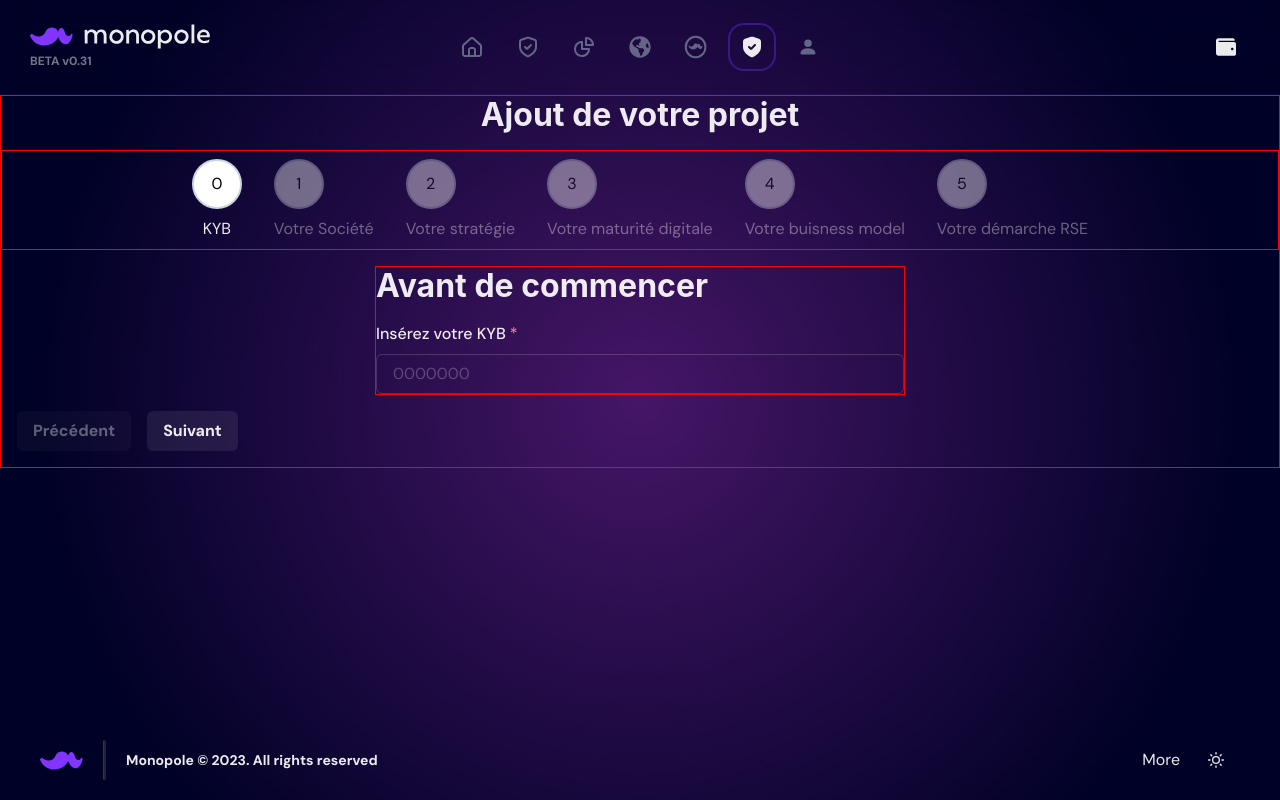
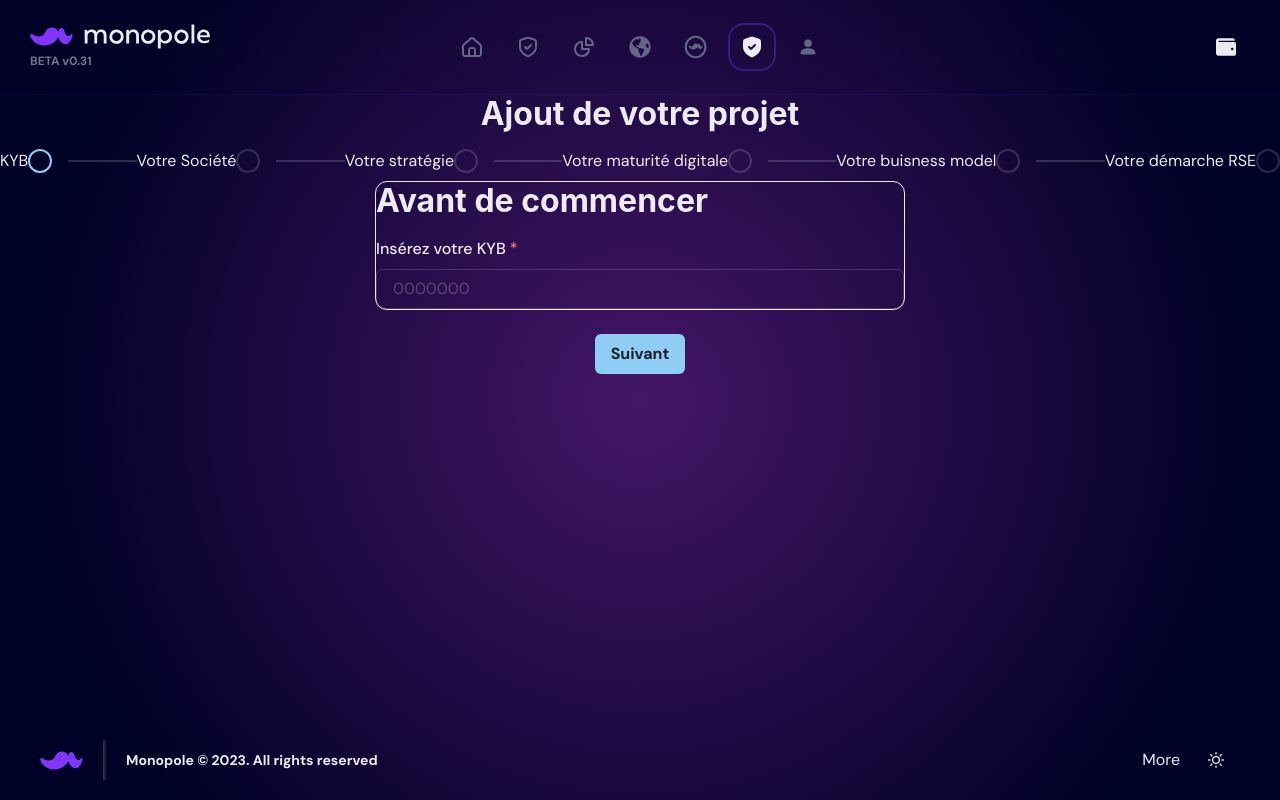
Before and after one commit to Monopole-network/hackathon-2, a Next.js app: page /authentification in a window 1280 px wide. Built offline with nearby package versions, Linux system fonts and the light colour scheme.

Commit message:
change tab by stepper

```diff
--- a/components/Authentification/Form/BusinessForm.tsx
+++ b/components/Authentification/Form/BusinessForm.tsx
@@ -1,4 +1,4 @@
-import { Box, Checkbox, CheckboxGroup, Flex, Heading, Radio, RadioGroup, Select, Text } from "@chakra-ui/react";
+import { Box, Checkbox, CheckboxGroup, Flex, Heading, Radio, RadioGroup, Select, Text, Wrap, WrapItem } from "@chakra-ui/react";
 import type { NextPage } from "next";
 import { FormControl, FormLabel, Input, Stack, HStack, VStack, Button, Textarea } from "@chakra-ui/react";
 import { useState } from "react";
@@ -27,7 +27,7 @@ const BusinessForm: React.FC = () => {
             <Text>Sur la totalité de vos revenus, quelle est la part de crypto monnaie ? </Text>
             <Stack spacing="0.5rem" maxW="100%" direction={["column", "row"]}>
               {percentCryptos.map((percentCrypto, index) => (
-                <Box key={index} maxW="100%" border="1px" padding="0.5rem" borderRadius={8} borderColor="red">
+                <Box key={index} maxW="100%" border="1px" padding="0.5rem" borderRadius={8} >
                   <Checkbox value={percentCrypto}>{percentCrypto}</Checkbox>
                 </Box>
               ))}
@@ -35,13 +35,13 @@ const BusinessForm: React.FC = () => {
           </CheckboxGroup>
           <CheckboxGroup colorScheme="green">
             <Text>Avez-vous générez du chiffre d’affaire sur l’année N-2</Text>
-            <Stack spacing="0.5rem" maxW="100%" direction={["column", "row"]}>
+            <Wrap spacing="0.5rem" maxW="100%" direction={["column", "row"]}>
               {revenus.map((revenu, index) => (
-                <Box key={index} maxW="100%" border="1px" padding="0.5rem" borderRadius={8} borderColor="red">
+                <WrapItem key={index} maxW="100%" border="1px" padding="0.5rem" borderRadius={8} >
                   <Checkbox value={revenu}>{revenu}</Checkbox>
-                </Box>
+                </WrapItem>
               ))}
-            </Stack>
+            </Wrap>
           </CheckboxGroup>
         </VStack>
       </Box>
--- a/components/Authentification/Form/StrategyForm.tsx
+++ b/components/Authentification/Form/StrategyForm.tsx
@@ -19,7 +19,7 @@ const StrategyForm: React.FC = () => {
             <Text>Type de clients</Text>
             <Stack spacing="0.5rem" maxW="100%" direction={["column", "row"]}>
               {clientsTypes.map((client, index) => (
-                <Box key={index} maxW="100%" border="1px" padding="0.5rem" borderRadius={8} borderColor="red">
+                <Box key={index} maxW="100%" border="1px" padding="0.5rem" borderRadius={8} >
                   <Checkbox value={client}>{client}</Checkbox>
                 </Box>
               ))}
@@ -41,7 +41,7 @@ const StrategyForm: React.FC = () => {
             <Text>Besoin d’une réorientation stratégique ?</Text>
             <Stack spacing="0.5rem" maxW="100%" direction={["column", "row"]}>
               {reorientation_stratégies.map((reorientation_stratégie, index) => (
-                <Box key={index} maxW="100%" border="1px" padding="0.5rem" borderRadius={8} borderColor="red">
+                <Box key={index} maxW="100%" border="1px" padding="0.5rem" borderRadius={8} >
                   <Checkbox  value={reorientation_stratégie}>{reorientation_stratégie}</Checkbox>
                 </Box>
               ))}
--- a/components/Authentification/Form/SujetForm.tsx
+++ b/components/Authentification/Form/SujetForm.tsx
@@ -1,4 +1,4 @@
-import { Box, Checkbox, CheckboxGroup, Flex, Heading, Select, Text } from "@chakra-ui/react";
+import { Box, Checkbox, CheckboxGroup, Flex, Heading, Select, Text, Wrap, WrapItem } from "@chakra-ui/react";
 import type { NextPage } from "next";
 import { FormControl, FormLabel, Input, Stack, HStack, VStack, Button, Textarea } from "@chakra-ui/react";
 import { useState } from "react";
@@ -14,13 +14,13 @@ const SujetForm: React.FC = () => {
         </Heading>
         <VStack>
           <CheckboxGroup colorScheme="green">
-            <Stack spacing={[1, 5]} direction={["column", "row"]}>
+            <Wrap spacing="0.5rem" >
               {sujets.map((sujet, index) => (
-                <Box key={index} w="100%" border="1px" padding="0.5rem" borderRadius={8} borderColor="red">
+                <WrapItem key={index} maxW="100%" border="1px" padding="0.5rem"borderRadius={8} >
                   <Checkbox value={sujet}>{sujet}</Checkbox>
-                </Box>
+                </WrapItem>
               ))}
-            </Stack>
+            </Wrap>
           </CheckboxGroup>
         </VStack>
       </Box>
--- a/components/Authentification/StepperAuth.tsx
+++ b/components/Authentification/StepperAuth.tsx
@@ -5,6 +5,14 @@ import {
   Flex,
   Heading,
   HStack,
+  Progress,
+  Stack,
+  Step,
+  StepIcon,
+  StepIndicator,
+  Stepper,
+  StepSeparator,
+  StepStatus,
   Tab,
   TabList,
   TabPanel,
@@ -12,7 +20,7 @@ import {
   Tabs,
   Text,
 } from "@chakra-ui/react";
-import { useState } from "react";
+import { SetStateAction, useState } from "react";
 import SocietyForm from "./Form/SocietyForm";
 import KYBForm from "./Form/KYBForm";
 import StrategyForm from "./Form/StrategyForm";
@@ -21,84 +29,88 @@ import BusinessForm from "./Form/BusinessForm";
 import RSEForm from "./Form/RSEForm";
 
 const steps = [
-  { title: "KYB", content: "Contenu de la première étape" },
-  { title: "Votre Société", content: "Contenu de la première étape" },
-  { title: "Votre stratégie", content: "Contenu de la deuxième étape" },
-  { title: "Votre maturité digitale", content: "Contenu de la troisième étape" },
-  { title: "Votre buisness model", content: "Contenu de la quatrième étape" },
-  { title: "Votre démarche RSE", content: "Contenu de la cinquième étape" },
+  "KYB",
+  "Votre Société",
+  "Votre stratégie",
+  "Votre maturité digitale",
+  "Votre buisness model",
+  "Votre démarche RSE",
 ];
 
 const StepperWithProgressBar: React.FC = () => {
-  const [currentStep, setCurrentStep] = useState(0);
+  const [activeStep, setActiveStep] = useState(0);
 
-  const nextStep = () => {
-    if (currentStep < steps.length - 1) {
-      setCurrentStep(currentStep + 1);
-    }
+  const handleStepClick = (stepIndex: SetStateAction<number>) => {
+    setActiveStep(stepIndex);
   };
 
-  const prevStep = () => {
-    if (currentStep > 0) {
-      setCurrentStep(currentStep - 1);
-    }
+  const handleNextStep = () => {
+    setActiveStep((prevStep) => prevStep + 1);
   };
+
+  const handlePrevStep = () => {
+    setActiveStep((prevStep) => prevStep - 1);
+  };
+
+  const isLastStep = activeStep === steps.length - 1;
+  const isFirstStep = activeStep === 0;
+
+  const activeStepText = steps[activeStep];
+
+  // Composants à afficher en fonction de l'étape active
+  const stepComponents = [
+    // eslint-disable-next-line react/jsx-key
+    <KYBForm />,
+    // eslint-disable-next-line react/jsx-key
+    <SocietyForm />,
+    // eslint-disable-next-line react/jsx-key
+    <StrategyForm />,
+    // eslint-disable-next-line react/jsx-key
+    <Maturity />,
+    // eslint-disable-next-line react/jsx-key
+    <BusinessForm />,
+    // eslint-disable-next-line react/jsx-key
+    <RSEForm />,
+  ];
 
   return (
     <>
       <Box>
         <Box position="relative">
-          <Box border="1px" borderColor="red">
-            <Heading as="h1" mb={4} textAlign='center' fontSize={32}>
+          <Box>
+            <Heading as="h1" mb={4} textAlign="center" fontSize={32}>
               Ajout de votre projet
             </Heading>
-            <Tabs variant="unstyled" index={currentStep}>
-              <TabList border="1px" borderColor="red" display="flex" alignItems="center" justifyContent="center">
+            <Stack>
+              <Stepper size="sm" index={activeStep} gap="0">
                 {steps.map((step, index) => (
-                  <Tab key={index} isDisabled={index > currentStep} >
-                    <Box key={index} textAlign="center">
-                      <Circle
-                        size="50px"
-                        borderWidth={2}
-                        borderColor={index < currentStep ? "green.500" : "gray.300"}
-                        bg={index < currentStep ? "green.500" : "white"}
-                        color={index < currentStep ? "white" : "black"}
-                        cursor="pointer"
-                        onClick={() => setCurrentStep(index)}
-                      >
-                        {index}
-                      </Circle>
-                      <Text mt={2}>{step.title}</Text>
-                    </Box>
-                  </Tab>
+                  <>
+                    <Text textAlign="center">{step}</Text>
+                    <Step key={index}  onClick={() => handleStepClick(index)}>
+                      <StepIndicator>
+                        <StepStatus complete={<StepIcon />} />
+                      </StepIndicator>
+                      {index < steps.length - 1 && <StepSeparator />}
+                    </Step>
+                  </>
                 ))}
-              </TabList>
-              <TabPanels>
-                {steps.map((step, index) => (
-                  <TabPanel key={index}>
-                    <>
-                      <Box border="1px" borderColor="red" maxW="530px" mx="auto" my="auto">
-                        {index === 0 && <KYBForm />}
-                        {index === 1 && <SocietyForm />}
-                        {index === 2 && <StrategyForm />}
-                        {index === 3 && <Maturity />}
-                        {index === 4 && <BusinessForm/>}
-                        {index === 5 && <RSEForm/>}
-                      </Box>
-                    </>
-
-                    <HStack mt={4}>
-                      <Button onClick={prevStep} mr={2} isDisabled={currentStep === 0}>
-                        Précédent
-                      </Button>
-                      <Button onClick={nextStep} isDisabled={currentStep === steps.length - 1}>
-                        Suivant
-                      </Button>
-                    </HStack>
-                  </TabPanel>
-                ))}
-              </TabPanels>
-            </Tabs>
+              </Stepper>
+              <Box border="1px" borderRadius="12px" w="530px" mx="auto" my="auto">
+                {stepComponents[activeStep]}
+              </Box>
+              <HStack justifyContent="center" mt={4}>
+                {!isFirstStep && (
+                  <Button onClick={handlePrevStep} colorScheme="blue">
+                    Précédent
+                  </Button>
+                )}
+                {!isLastStep && (
+                  <Button onClick={handleNextStep} colorScheme="blue">
+                    Suivant
+                  </Button>
+                )}
+              </HStack>
+            </Stack>
           </Box>
         </Box>
       </Box>
```
Also changed, not shown: components/Authentification/Form/MaturityForm.tsx (+9 -9 lines), components/Authentification/Form/RSEForm.tsx (+8 -10 lines).
